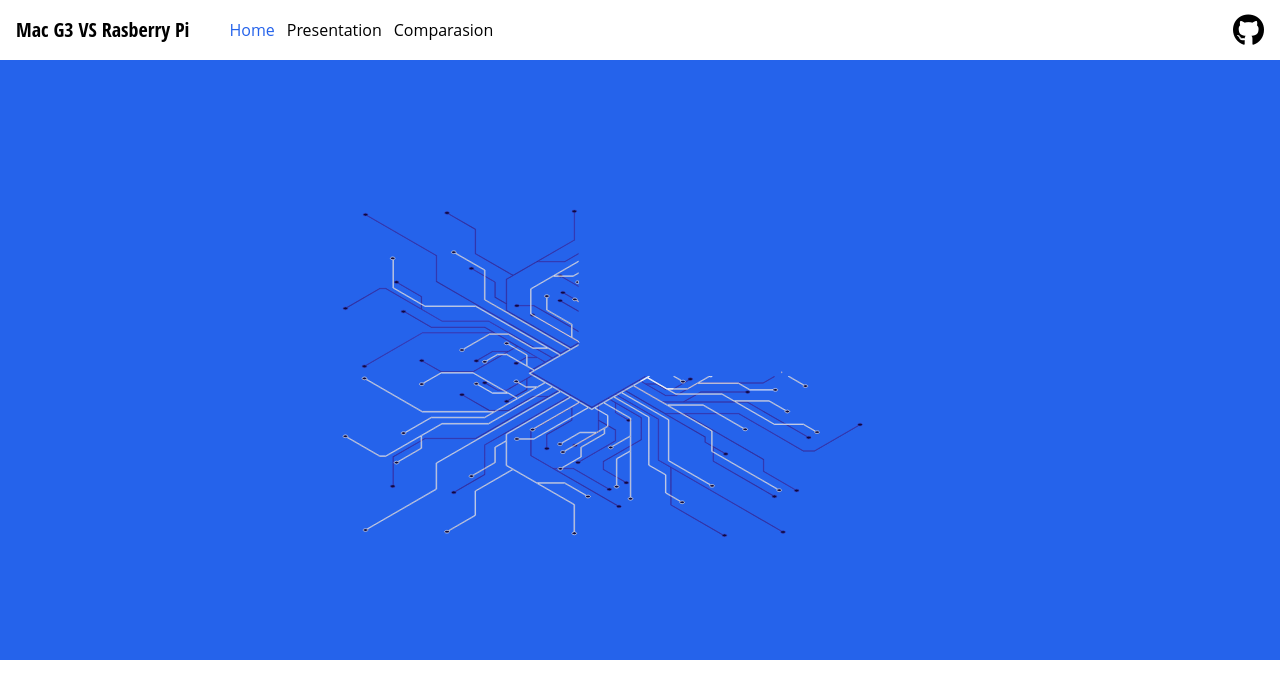
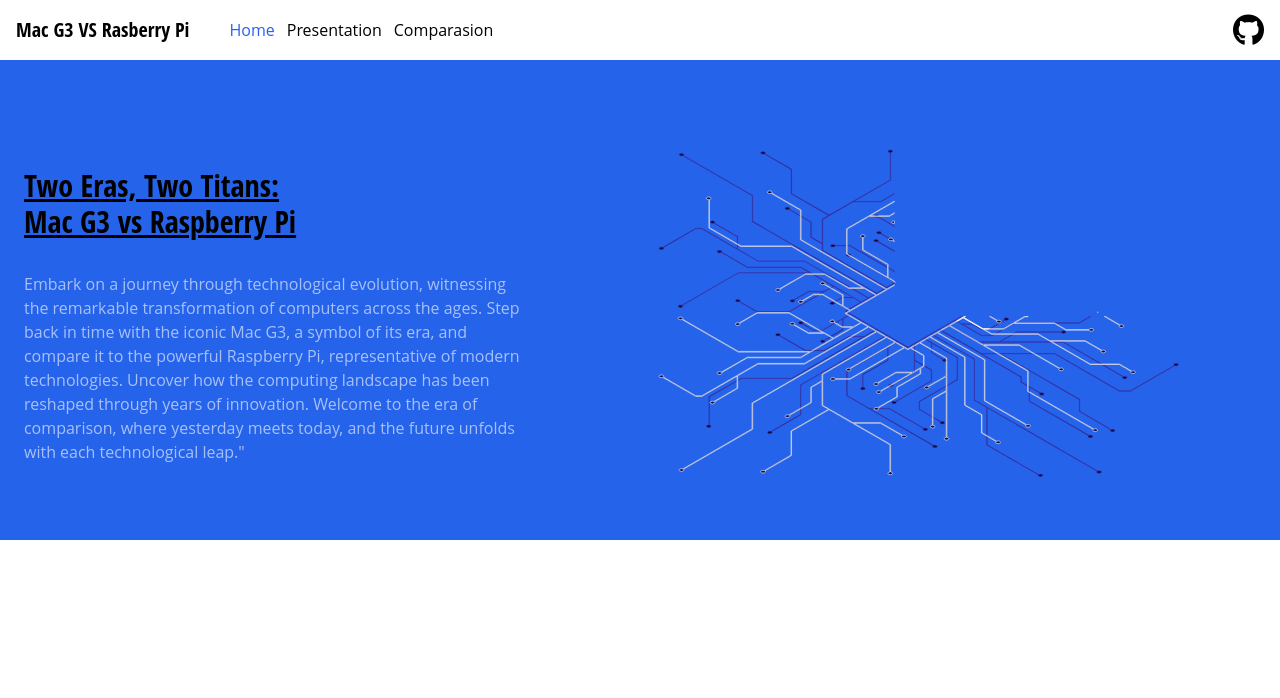
Before and after one commit to Wesome0674/ProjetSINAnglais, a website: page index.html in a window 1280 px wide. Drawn offline with Linux system fonts and the light colour scheme; a web font is replaced by a local one.

Commit message:
header almost finished

```diff
--- a/index.html
+++ b/index.html
@@ -10,7 +10,7 @@
 <body>
     <div class="max-w-[1640px] mx-auto">
         <nav class="w-full p-4 flex items-center justify-between">
-            <div class="block md:hidden">
+            <div class="block sm:hidden">
                 <i class="fa-solid fa-bars fa-2xl"></i>
             </div>
             <div class="flex gap-10">
@@ -27,9 +27,24 @@
                 <i class="fa-brands fa-github fa-2xl"></i>
              </div>
         </nav>
-        <section class="bg-blue-600 grid place-content-center  w-full">
+        <section class="bg-blue-600 flex items-center w-full px-6 py-10 md:justify-between md:flex-row flex-col">
+            <div class="flex flex-col ">
+                <div class="text-3xl title my-8 underline">
+                    <h2  >Two Eras, Two Titans:</h2>
+                    <h2> Mac G3 vs Raspberry Pi</h2>
+                </div>
+                <p class="max-w-[500px] text-md text-white/60">
+                    Embark on a journey through technological evolution,
+                    witnessing the remarkable transformation of computers
+                    across the ages. Step back in time with the iconic Mac G3,
+                    a symbol of its era, and compare it to the powerful Raspberry Pi,
+                    representative of modern technologies. Uncover how the computing landscape
+                    has been reshaped through years of innovation. Welcome to the era of comparison,
+                    where yesterday meets today, and the future unfolds with each technological leap."
+                </p>
+            </div>
             <div>
-                <img class="object-cover w-[600px]" src="img/header.svg" alt="svg" >
+                <img class="object-cover w-[600px] max-h-[400px] mx-auto" src="img/header.svg" alt="svg" >
             </div>
         </section>
     </div>
```
Also changed, not shown: output.css.
